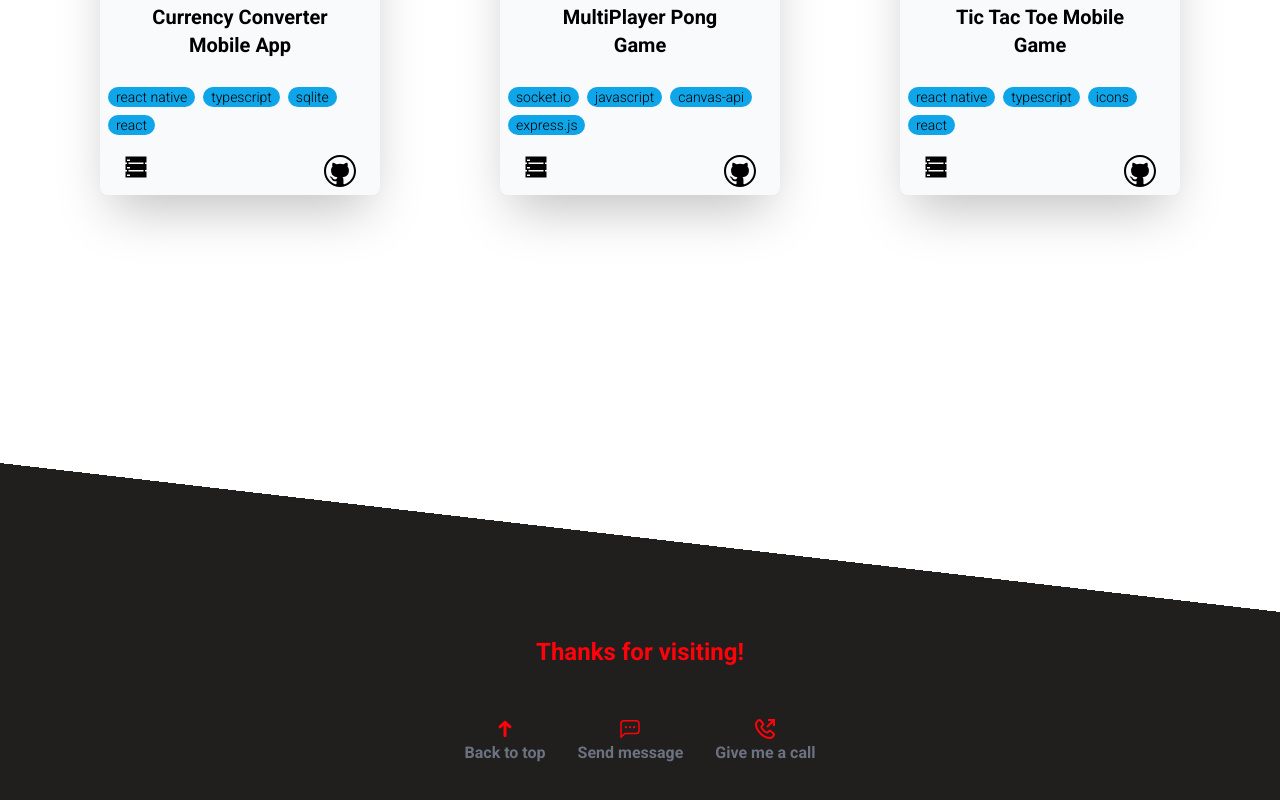
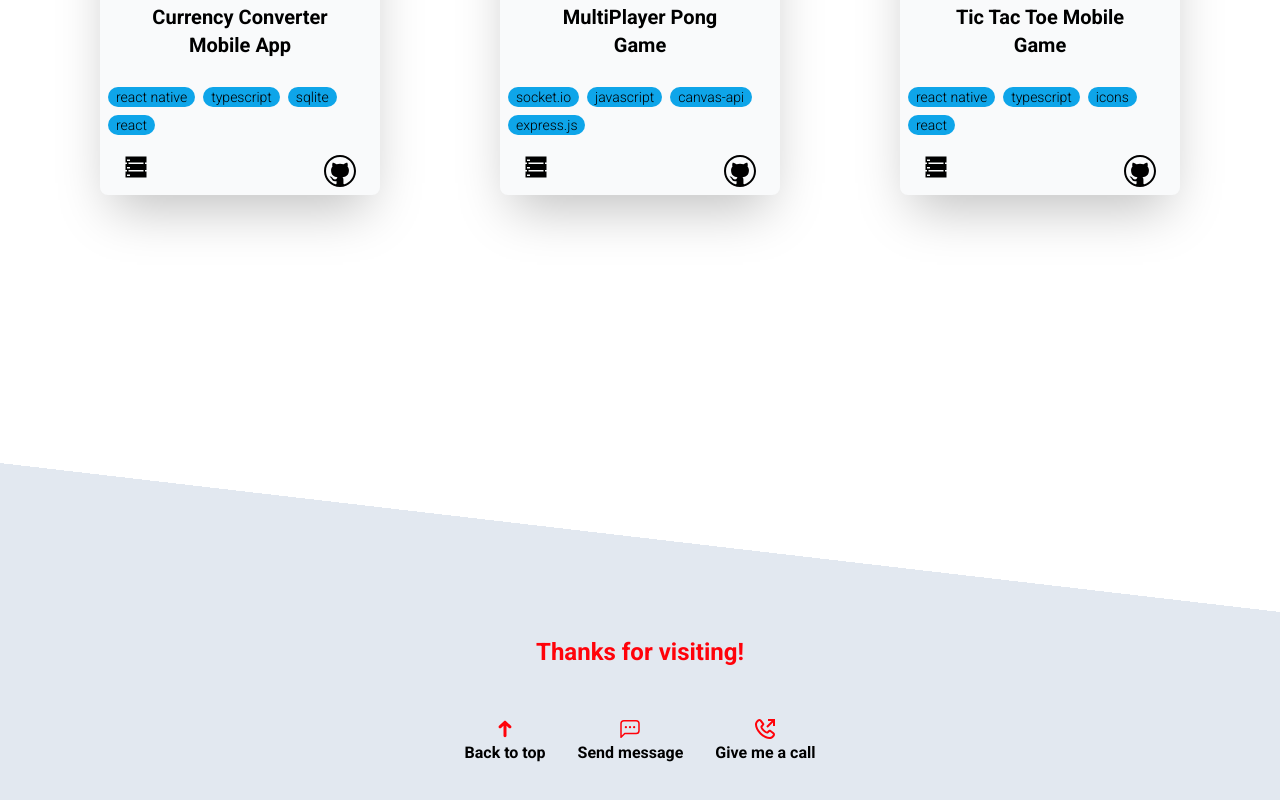
Before and after one commit to qur786/portfolio, a React (Vite) app: page / in a window 1280 px wide. Shown: the part 4661-5461 px from the top of the page. Built offline with nearby package versions, Linux system fonts and the light colour scheme.

Commit message:
refactor: make Footer dark mode

```diff
--- a/src/components/Footer/index.tsx
+++ b/src/components/Footer/index.tsx
@@ -15,9 +15,9 @@ export function Footer(): JSX.Element {
     <div className="h-56 relative z-[2]">
       <div
         id="slope"
-        className="h-2/3 w-full bg-gradient-to-bl from-transparent from-50% to-[#211E1E] to-50%"
+        className="h-2/3 w-full bg-gradient-to-bl from-transparent from-50% to-slate-200 dark:to-[#211E1E] to-50%"
       ></div>
-      <div className="h-full bg-[#211E1E]">
+      <div className="h-full bg-slate-200 dark:bg-[#211E1E]">
         <h5 className="text-primary font-semibold text-2xl bottom-0 text-center pt-6 pb-12">
           Thanks for visiting!
         </h5>
--- a/src/components/FooterButton/index.tsx
+++ b/src/components/FooterButton/index.tsx
@@ -18,7 +18,7 @@ export function FooterButton({
     <a href="tel:+916204789892">
       <button
         onClick={onClick}
-        className="hover:text-primary hover:scale-110 transition-[color,transform] font-bold text-gray-500"
+        className="hover:text-primary hover:scale-110 transition-[color,transform] font-bold dark:text-gray-500"
       >
         <Icon className="fill-primary h-6 inline" />
         <p>{title}</p>
@@ -27,7 +27,7 @@ export function FooterButton({
   ) : (
     <button
       onClick={onClick}
-      className="hover:text-primary hover:scale-110 transition-[color,transform] font-bold text-gray-500"
+      className="hover:text-primary hover:scale-110 transition-[color,transform] font-bold dark:text-gray-500"
     >
       <Icon className="fill-primary h-6 inline" />
       <p>{title}</p>
```
